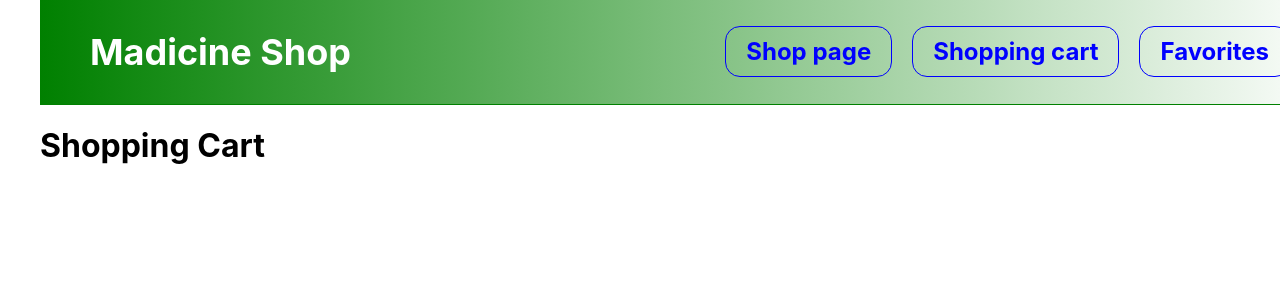
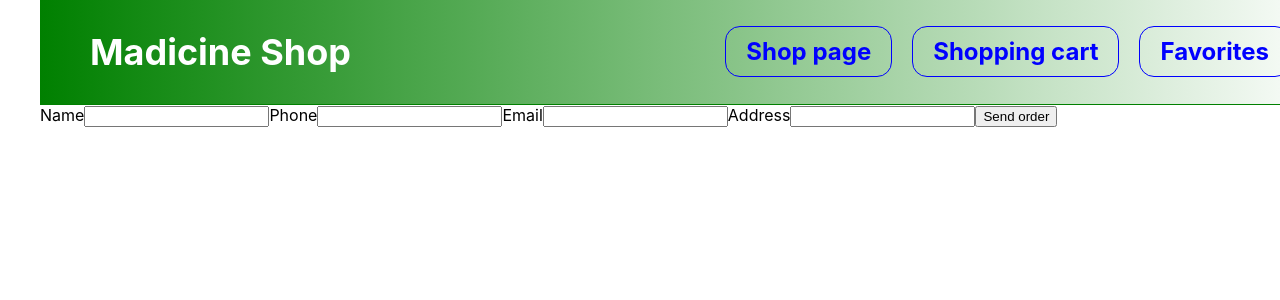
Before and after one commit to Alex-XAG/medicine_shop, a React (Create React App) app: page /medicine_shop/shopping-cart in a window 1280 px wide. Shown: the top 300 px of the page. Built offline with nearby package versions, Linux system fonts and the light colour scheme.

Commit message:
Form in shopping cart is done (markup ang submit), LS is done, orders in proccess

```diff
--- a/package.json
+++ b/package.json
@@ -8,6 +8,7 @@
     "@testing-library/jest-dom": "^5.16.3",
     "@testing-library/react": "^12.1.4",
     "@testing-library/user-event": "^13.5.0",
+    "nanoid": "^5.0.6",
     "react": "^18.1.0",
     "react-dom": "^18.1.0",
     "react-router-dom": "^6.22.2",
--- a/src/App.jsx
+++ b/src/App.jsx
@@ -1,7 +1,6 @@
 import SharedLayOut from 'components/SharedLayOut/SharedLayOut';
 import ShopPage from 'pages/ShopPage/ShopPage';
 import ShoppingCartPage from 'pages/ShoppingCartPage/ShoppingCartPage';
-import { useEffect } from 'react';
 import { useState } from 'react';
 import { Route, Routes } from 'react-router-dom';
 
@@ -59,12 +58,9 @@ const products = [
 
 export const App = () => {
   const [orders, setOrders] = useState([]);
-  const [favorites, setFavorites] = useState([]);
-
-  useEffect(() => {
-    const favoritesLS = JSON.parse(localStorage.getItem('favorites')) || [];
-    setFavorites(favoritesLS);
-  }, []);
+  const [favorites, setFavorites] = useState(
+    JSON.parse(localStorage.getItem('favorites')) || []
+  );
 
   const handleAddToOrder = (product, id) => {
     const isProductInOrder = orders.find(product => product.id === id);
--- /dev/null
+++ b/src/pages/ShoppingCartPage/OrderForm/OrderForm.jsx
@@ -0,0 +1,56 @@
+import { useState } from 'react';
+
+export const OrderForm = ({ onSubmit, order }) => {
+  const [inputName, setInputName] = useState('');
+  const [inputPhone, setInputPhone] = useState('');
+  const [inputEmail, setInputEmail] = useState('');
+  const [inputAddress, setInputAddress] = useState('');
+
+  const handleInputChange = ({ target }) => {
+    switch (target.name) {
+      case 'name':
+        setInputName(target.value);
+        break;
+      case 'phone':
+        setInputPhone(target.value);
+        break;
+      case 'email':
+        setInputEmail(target.value);
+        break;
+      case 'address':
+        setInputAddress(target.value);
+        break;
+      default:
+        return;
+    }
+  };
+
+  const handleSubmit = evt => {
+    evt.preventDefault();
+
+    onSubmit(inputName, inputPhone, inputEmail, inputAddress);
+
+    console.log(order);
+
+    evt.currentTarget.reset();
+  };
+
+  return (
+    <form onSubmit={handleSubmit}>
+      <label htmlFor="name">Name</label>
+      <input type="text" name="name" required onChange={handleInputChange} />
+      <label htmlFor="phone">Phone</label>
+      <input type="tel" name="phone" required onChange={handleInputChange} />
+      <label htmlFor="email">Email</label>
+      <input type="email" name="email" required onChange={handleInputChange} />
+      <label htmlFor="address">Address</label>
+      <input
+        type="address"
+        name="address"
+        required
+        onChange={handleInputChange}
+      />
+      <button type="submit">Send order</button>
+    </form>
+  );
+};
--- a/src/pages/ShoppingCartPage/ShoppingCartPage.jsx
+++ b/src/pages/ShoppingCartPage/ShoppingCartPage.jsx
@@ -1,5 +1,36 @@
+import { useState } from 'react';
+import { OrderForm } from './OrderForm/OrderForm';
+import { nanoid } from 'nanoid';
+
 const ShoppingCartPage = ({ orders, setOrders }) => {
-  return <h1>Shopping Cart</h1>;
+  const [order, setOrder] = useState([]);
+
+  const onSubmit = (inputName, inputPhone, inputEmail, inputAddress) => {
+    setOrder(prevOrder => [
+      ...prevOrder,
+      createOrder({
+        name: inputName,
+        phone: inputPhone,
+        email: inputEmail,
+        address: inputAddress,
+        order: [...orders],
+      }),
+    ]);
+  };
+
+  const createOrder = data => {
+    const newOrder = {
+      ...data,
+      id: nanoid(),
+    };
+    return newOrder;
+  };
+
+  return (
+    <div>
+      <OrderForm onSubmit={onSubmit} order={order} />
+    </div>
+  );
 };
 
 export default ShoppingCartPage;
```
Also changed, not shown: src/pages/ShopPage/ShopPage.jsx (+16 -0 lines), src/pages/ShoppingCartPage/OrderForm/OrderForm.styled.js (added), 1 other file (tests, documents, lock files or other folders).
